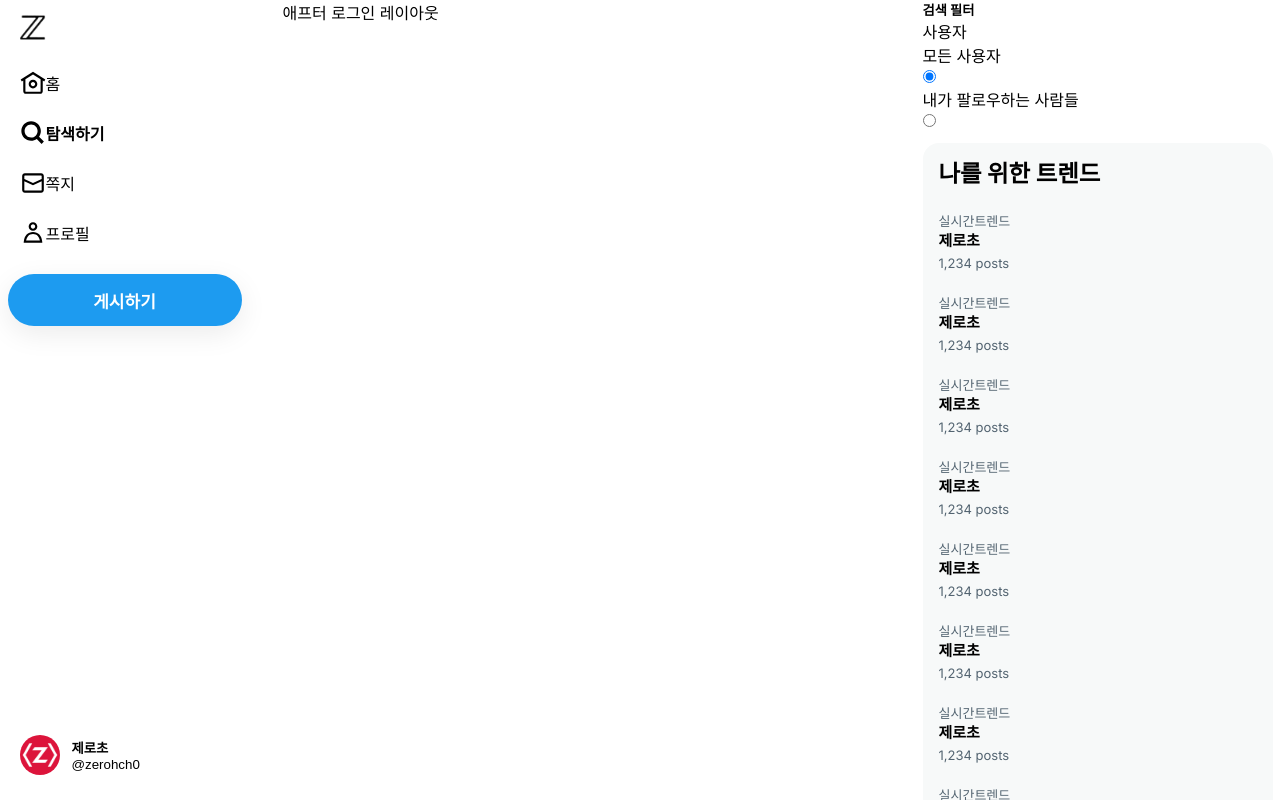
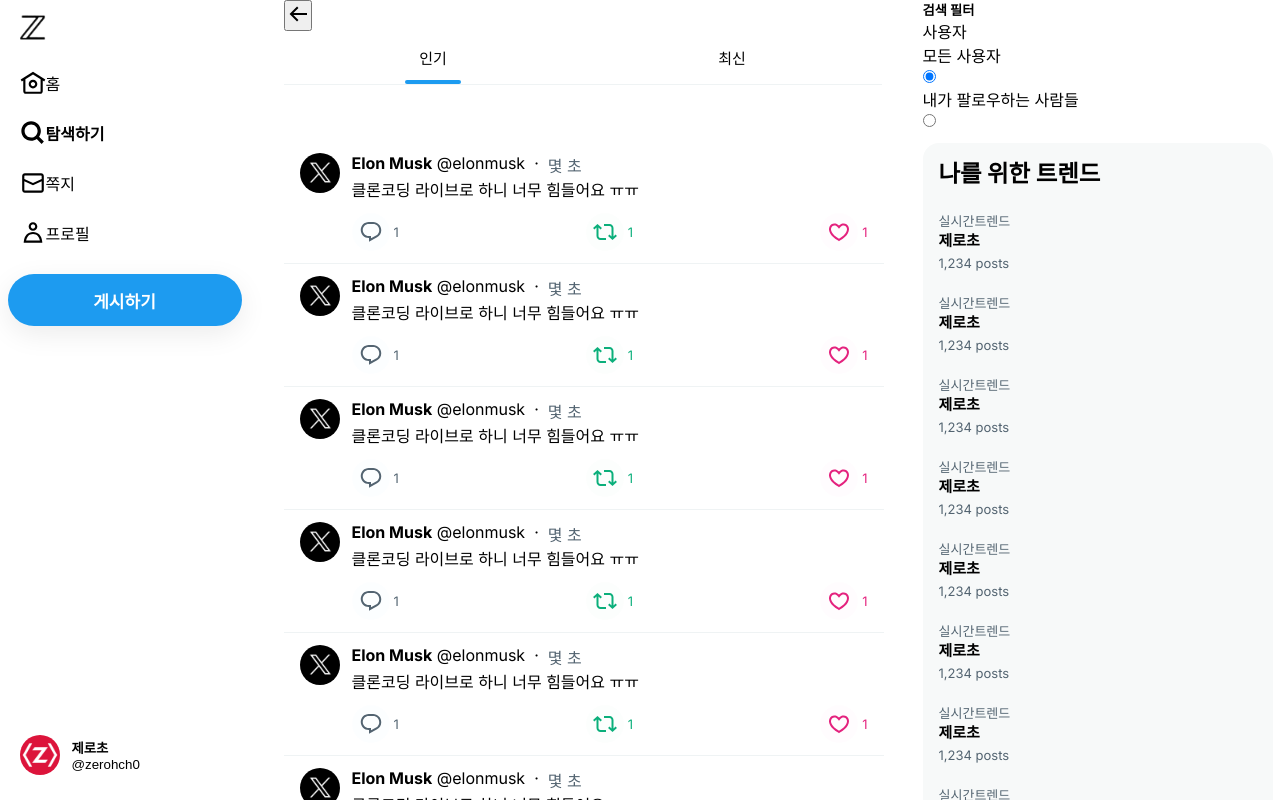
Before and after one commit to baeksehee/NextPlusReact-Query, a Next.js app in the folder z-com/: page /search in a window 1280 px wide. Built offline with nearby package versions, Linux system fonts and the light colour scheme.

Commit message:
Section02-useSearchParams와 프로필, /search 페이지

```diff
--- /dev/null
+++ b/z-com/src/app/(afterLogin)/_component/BackButton.tsx
@@ -0,0 +1,20 @@
+"use client";
+
+import style from "@/app/(afterLogin)/[username]/profile.module.css";
+
+export default function BackButton() {
+  return (
+    <button className={style.backButton}>
+      <svg
+        width={24}
+        viewBox="0 0 24 24"
+        aria-hidden="true"
+        className="r-18jsvk2 r-4qtqp9 r-yyyyoo r-z80fyv r-dnmrzs r-bnwqim r-1plcrui r-lrvibr r-19wmn03"
+      >
+        <g>
+          <path d="M7.414 13l5.043 5.04-1.414 1.42L3.586 12l7.457-7.46 1.414 1.42L7.414 11H21v2H7.414z"></path>
+        </g>
+      </svg>
+    </button>
+  );
+}
--- /dev/null
+++ b/z-com/src/app/(afterLogin)/search/_component/Tab.tsx
@@ -0,0 +1,35 @@
+"use client";
+
+import style from "../search.module.css";
+import { useRouter, useSearchParams } from "next/navigation";
+import { useState } from "react";
+
+export default function Tab() {
+  const [current, setCurrent] = useState("hot");
+  const router = useRouter();
+  const searchParams = useSearchParams();
+
+  const onClickHot = () => {
+    setCurrent("hot");
+    router.replace(`/search?q=${searchParams.get("q")}`);
+  };
+
+  const onClickNew = () => {
+    setCurrent("new");
+    router.replace(`/search?${searchParams.toString()}&f=live`);
+  };
+  return (
+    <div className={style.homeFixed}>
+      <div className={style.homeTab}>
+        <div onClick={onClickHot}>
+          인기
+          <div className={style.tabIndicator} hidden={current === "new"}></div>
+        </div>
+        <div onClick={onClickNew}>
+          최신
+          <div className={style.tabIndicator} hidden={current === "hot"}></div>
+        </div>
+      </div>
+    </div>
+  );
+}
--- a/z-com/src/app/(afterLogin)/search/page.tsx
+++ b/z-com/src/app/(afterLogin)/search/page.tsx
@@ -1,14 +1,38 @@
-import { ReactNode } from "react";
+import BackButton from "../_component/BackButton";
+import Post from "../_component/Post";
+import Tab from "./_component/Tab";
+import style from "./search.module.css";
 
-export default function AfterLoginLayout({
-  children,
-}: {
-  children: ReactNode;
-}) {
+type Props = {
+  searchParams: { q: string; f?: string; pf?: string };
+};
+
+export default function Search({ searchParams }: Props) {
   return (
-    <div>
-      애프터 로그인 레이아웃
-      {children}
-    </div>
+    <main className={style.main}>
+      <div className={style.searchTop}>
+        <div className={style.serchZone}>
+          <div className={style.buttonZone}>
+            <BackButton />
+          </div>
+          {/* <div className={style.formZone}>
+            <SearchForm q={searchParams.q} />
+          </div> */}
+        </div>
+        <Tab />
+        <div className={style.list}>
+          <Post />
+          <Post />
+          <Post />
+          <Post />
+          <Post />
+          <Post />
+          <Post />
+          <Post />
+          <Post />
+          <Post />
+        </div>
+      </div>
+    </main>
   );
 }
--- /dev/null
+++ b/z-com/src/app/(afterLogin)/search/search.module.css
@@ -0,0 +1,94 @@
+.main {
+  width: 600px;
+  border-color: rgb(239, 243, 244);
+  border-right-width: 1px;
+  border-left-width: 1px;
+  border-left-style: solid;
+  border-right-style: solid;
+  display: flex;
+  flex-direction: column;
+  align-items: stretch;
+}
+
+.searchTop {
+  background-color: rgba(255, 255, 255, 0.85);
+  backdrop-filter: blur(12px);
+  border-color: rgb(239, 243, 244);
+  border-bottom-width: 1px;
+  border-bottom-style: solid;
+  width: 600px;
+  position: fixed;
+}
+.searchZone {
+  display: flex;
+  align-items: center;
+}
+
+.backButton {
+  width: 34px;
+  height: 34px;
+  background-color: #fff;
+  border: none;
+  border-radius: 17px;
+  display: flex;
+  align-items: center;
+  justify-content: center;
+  cursor: pointer;
+}
+.backButton:hover {
+  background-color: rgba(15, 20, 25, 0.1);
+}
+
+.buttonZone {
+  width: 56px;
+}
+
+.formZone {
+  flex: 1;
+  height: 53px;
+  width: 526px;
+}
+
+.homeFixed {
+  position: fixed;
+  z-index: 1;
+  width: 598px;
+  background-color: rgba(255, 255, 255, 0.85);
+  backdrop-filter: blur(12px);
+  border-color: rgb(239, 243, 244);
+  border-bottom-width: 1px;
+  border-bottom-style: solid;
+}
+
+.homeTab {
+  height: 53px;
+  display: flex;
+}
+
+.homeTab > div {
+  cursor: pointer;
+  flex: 1;
+  display: flex;
+  align-items: center;
+  justify-content: center;
+  font-size: 15px;
+  position: relative;
+}
+.homeTab a:hover {
+  background-color: rgba(15, 20, 25, 0.1);
+}
+
+.tabIndicator {
+  height: 4px;
+  align-self: center;
+  background-color: rgb(29, 155, 240);
+  min-width: 56px;
+  width: 56px;
+  position: absolute;
+  bottom: 0px;
+  border-radius: 9999px;
+}
+
+.list {
+  margin-top: 110px;
+}
```
Also changed, not shown: z-com/src/app/(afterLogin)/[username]/page.tsx (+34 -1 lines), z-com/src/app/(afterLogin)/[username]/profile.module.css (added).
